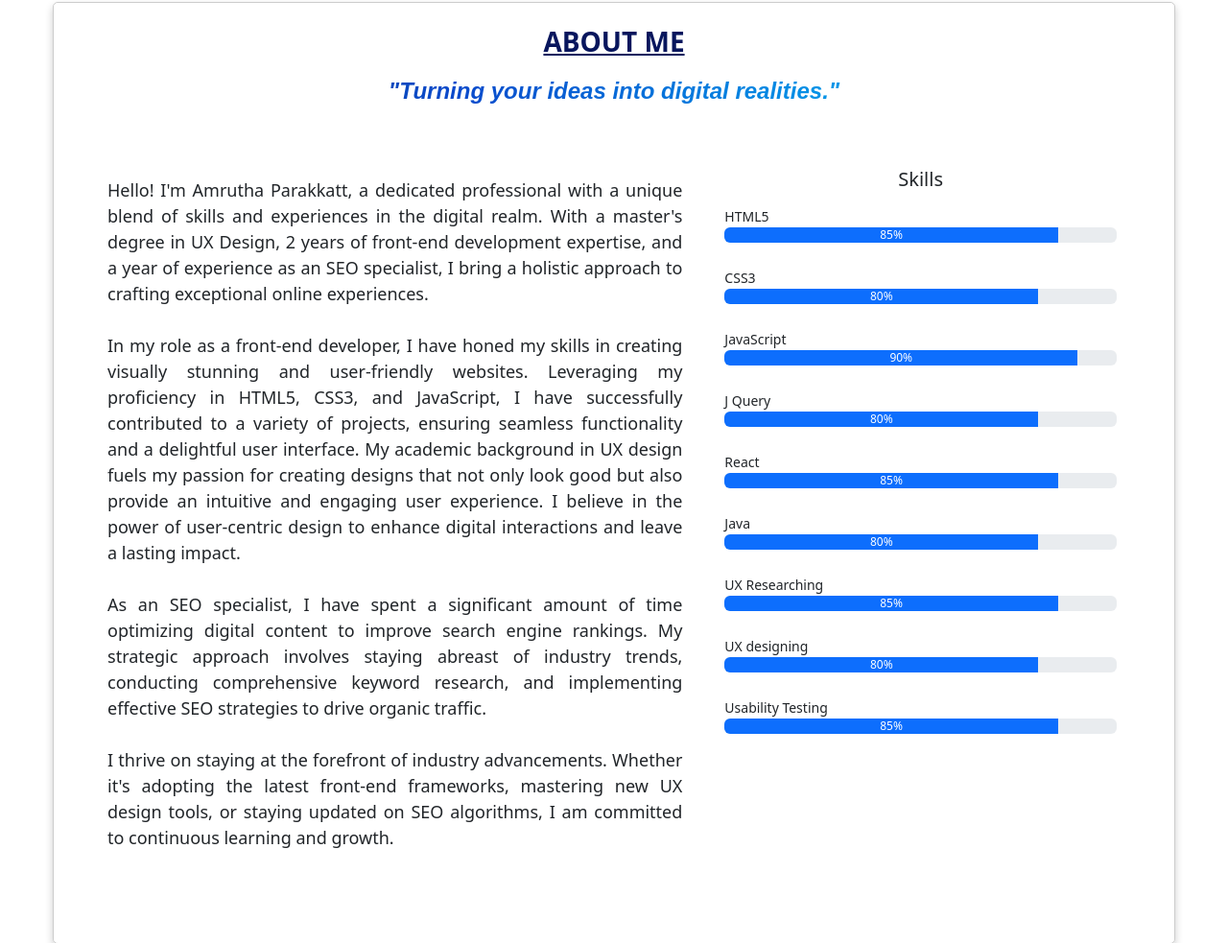
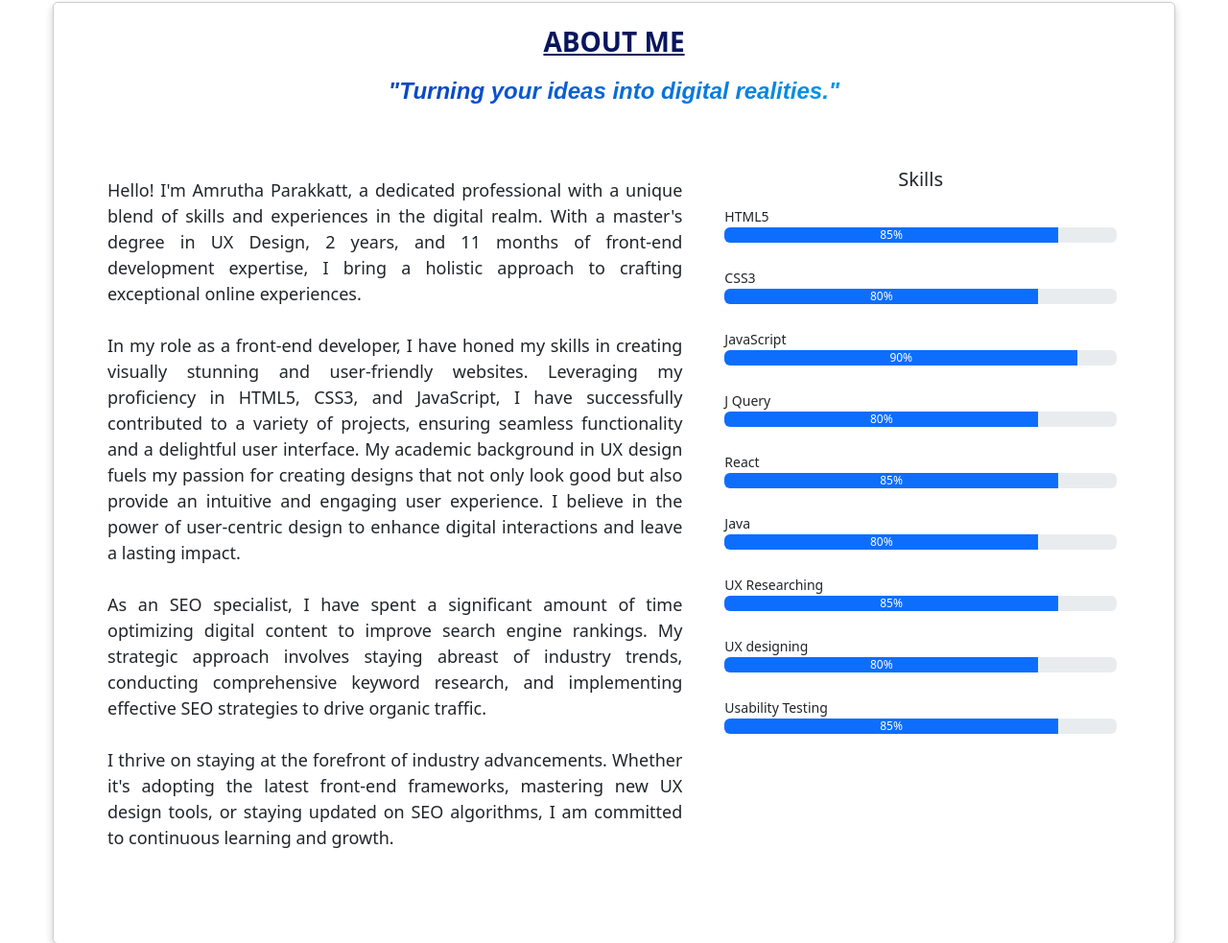
Before and after one commit to Amrutha-Parakkatt/Personal-Website, a plain HTML site: page index.html in a window 1280 px wide. Shown: the part 855-1838 px from the top of the page at 96% size. Drawn offline with nearby package versions, Linux system fonts and the light colour scheme.

Commit message:
Update index.html

```diff
--- a/index.html
+++ b/index.html
@@ -115,7 +115,7 @@
                   </div>
 
           <div class="col-md-7">
-            <p class="lead p-2" style="text-align: justify">Hello! I'm Amrutha Parakkatt, a dedicated professional with a unique blend of skills and experiences in the digital realm. With a master's degree in UX Design, 2 years of front-end development expertise, and a year of experience as an SEO specialist, I bring a holistic approach to crafting exceptional online experiences.
+            <p class="lead p-2" style="text-align: justify">Hello! I'm Amrutha Parakkatt, a dedicated professional with a unique blend of skills and experiences in the digital realm. With a master's degree in UX Design, 2 years, and 11 months of front-end development expertise, I bring a holistic approach to crafting exceptional online experiences.
              <br><br>
              In my role as a front-end developer, I have honed my skills in creating visually stunning and user-friendly websites. Leveraging my proficiency in HTML5, CSS3, and JavaScript, I have successfully contributed to a variety of projects, ensuring seamless functionality and a delightful user interface.
             My academic background in UX design fuels my passion for creating designs that not only look good but also provide an intuitive and engaging user experience. I believe in the power of user-centric design to enhance digital interactions and leave a lasting impact.
```
